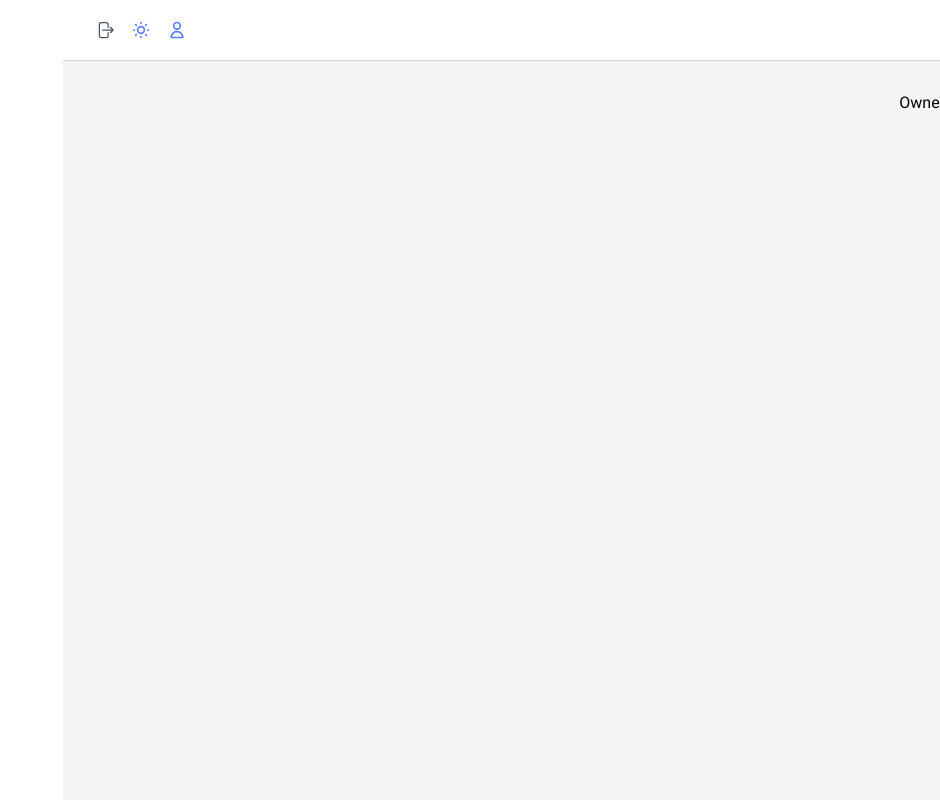
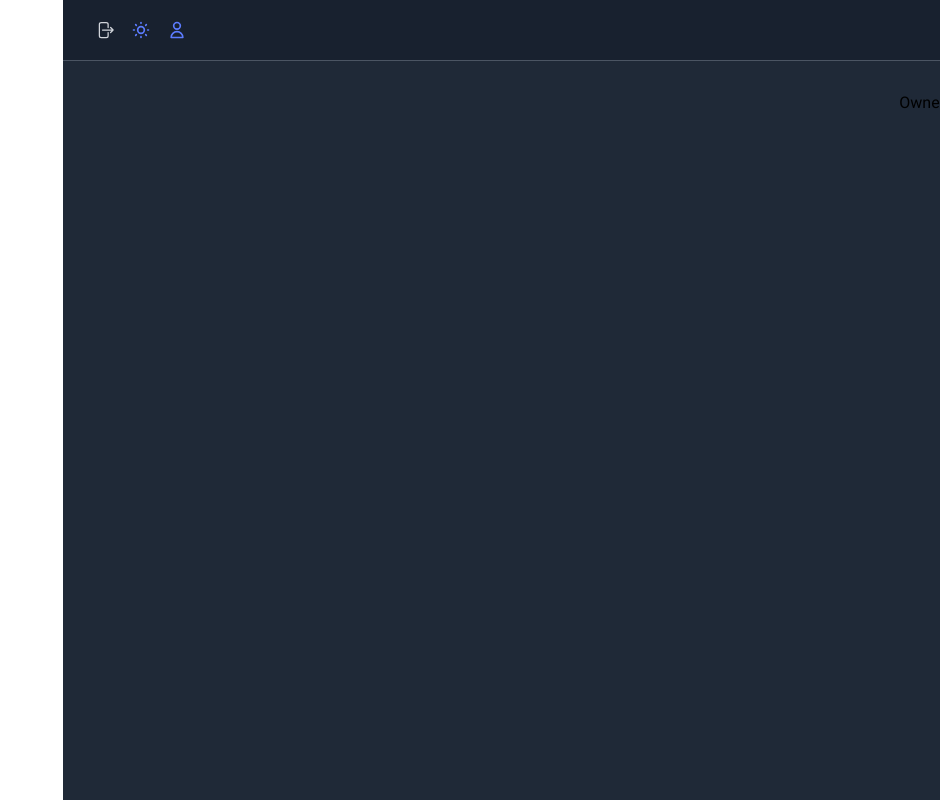
Before and after one commit to mahdi-q/Freelancing-App-Project, a React (Vite) app: page /owner/dashboard in a window 1280 px wide. Both pictures are taken after a click on the button 78 px from the left and 30 px from the top of the page. Shown: the whole page, without its empty margins (340-1280 px from the left). Built offline with nearby package versions, Linux system fonts and the light colour scheme; no server answers.

Commit message:
Develope "Toggle Theme" feature

```diff
--- a/src/App.jsx
+++ b/src/App.jsx
@@ -9,11 +9,13 @@ import AppLayout from "./UI/AppLayout";
 import OwnerDashboard from "./Pages/OwnerDashboard";
 import OwnerProjects from "./Pages/OwnerProjects";
 import OwnerProject from "./Pages/OwnerProject";
+import { DarkModeProvider } from "./Contexts/DarkModeContext";
 
 const queryClient = new QueryClient();
 
 function App() {
   return (
+    <DarkModeProvider>
       <QueryClientProvider client={queryClient}>
         <Toaster />
 
@@ -22,7 +24,7 @@ function App() {
           <Route path="/complete-profile" element={<CompleteProfile />} />
 
           <Route path="/owner" element={<AppLayout />}>
-          <Route index element={<Navigate to="dashboard" replace/>} />
+            <Route index element={<Navigate to="dashboard" replace />} />
             <Route path="dashboard" element={<OwnerDashboard />} />
             <Route path="projects" element={<OwnerProjects />} />
             <Route path="projects/:id" element={<OwnerProject />} />
@@ -32,6 +34,7 @@ function App() {
           <Route path="*" element={<NotFound />} />
         </Routes>
       </QueryClientProvider>
+    </DarkModeProvider>
   );
 }
 
--- /dev/null
+++ b/src/Contexts/DarkModeContext.jsx
@@ -0,0 +1,38 @@
+import { createContext, useContext, useEffect } from "react";
+import useLocalStorageState from "../Hooks/useLocalStorageState";
+
+const DarkModeContext = createContext();
+
+export function DarkModeProvider({ children }) {
+  const [isDarkMode, setIsDarkMode] = useLocalStorageState(
+    "isDarkMode",
+    window.matchMedia("(prefers-color-scheme: dark)").matches,
+  );
+
+  const toggleDarkMode = () => setIsDarkMode((prev) => !prev);
+
+  useEffect(() => {
+    if (isDarkMode) {
+      document.documentElement.classList.add("dark-mode");
+      document.documentElement.classList.remove("light-mode");
+    } else {
+      document.documentElement.classList.add("light-mode");
+      document.documentElement.classList.remove("dark-mode");
+    }
+  }, [isDarkMode]);
+
+  return (
+    <DarkModeContext.Provider value={{ isDarkMode, toggleDarkMode }}>
+      {children}
+    </DarkModeContext.Provider>
+  );
+}
+
+export function useDarkMode() {
+  const context = useContext(DarkModeContext);
+
+  if (context === undefined)
+    throw new Error("DarkModeContext was used outside of DarkModeProvider");
+
+  return context;
+}
--- /dev/null
+++ b/src/Hooks/useLocalStorageState.js
@@ -0,0 +1,15 @@
+import { useEffect, useState } from "react";
+
+export default function useLocalStorageState( key, initialState ) {
+  const [value, setValue] = useState(() => {
+    const storedValue = localStorage.getItem(key);
+
+    return storedValue ? JSON.parse(storedValue) : initialState;
+  });
+
+  useEffect(() => {
+    localStorage.setItem(key, JSON.stringify(value));
+  }, [key, value]);
+
+  return [value, setValue];
+}
--- a/src/UI/DarkModeToggle.jsx
+++ b/src/UI/DarkModeToggle.jsx
@@ -1,9 +1,16 @@
-import { HiOutlineSun } from "react-icons/hi";
+import { HiOutlineMoon, HiOutlineSun } from "react-icons/hi";
+import { useDarkMode } from "../Contexts/DarkModeContext";
 
 function DarkModeToggle() {
+  const { isDarkMode, toggleDarkMode } = useDarkMode();
+
   return (
-    <button>
-      <HiOutlineSun className="h-5 w-5 text-primary-800 hover:text-primary-900" />
+    <button onClick={toggleDarkMode}>
+      {isDarkMode ? (
+        <HiOutlineSun className="h-5 w-5 text-primary-800 hover:text-primary-900" />
+      ) : (
+        <HiOutlineMoon className="h-5 w-5 text-primary-800 hover:text-primary-900" />
+      )}
     </button>
   );
 }
--- a/src/index.css
+++ b/src/index.css
@@ -10,6 +10,8 @@
 
 @layer base {
   :root {
+    &,
+    &.light-mode {
       --background-app-rgb: 255, 255, 255;
       --color-primary-900: 74, 109, 255;
       --color-primary-800: 92, 124, 255;
@@ -37,6 +39,21 @@
       --color-error: 255, 71, 87;
       --color-red-500: 239, 68, 68;
       --color-red-300: 252, 165, 165;
+    }
+    &.dark-mode {
+      --color-secondary-900: 249, 250, 251;
+      --color-secondary-800: 243, 244, 246;
+      --color-secondary-700: 229, 231, 235;
+      --color-secondary-600: 209, 213, 219;
+      --color-secondary-500: 156, 163, 175;
+      --color-secondary-400: 107, 114, 128;
+      --color-secondary-300: 75, 85, 99;
+      --color-secondary-200: 55, 65, 81;
+      --color-secondary-100: 31, 41, 55;
+      --color-secondary-50: 17, 24, 39;
+      --color-secondary-0: 24, 33, 47;
+      --backdrop-color: 0, 0, 0;
+    }
   }
 }
 
--- a/tailwind.config.js
+++ b/tailwind.config.js
@@ -15,6 +15,9 @@ function withOpacity(variableName) {
 
 export default {
   content: ["./index.html", "./src/**/*.{js,ts,jsx,tsx}"],
+
+  darkMode: ["selector", '[class="dark-mode"]'],
+
   theme: {
     extend: {
       colors: {
@@ -60,6 +63,7 @@ export default {
       },
     },
   },
+
   plugins: [
     tailwindFormPlugin({
       strategy: "class",
```
Lines whose indentation alone changed are shown as unchanged.
